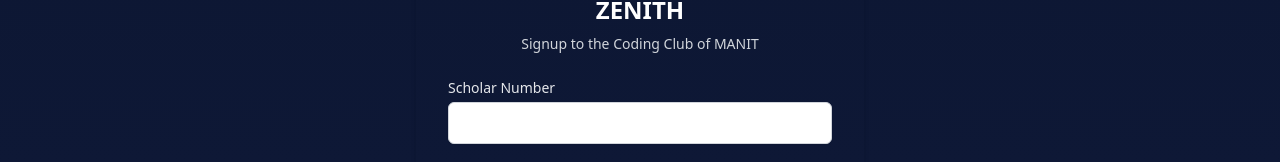
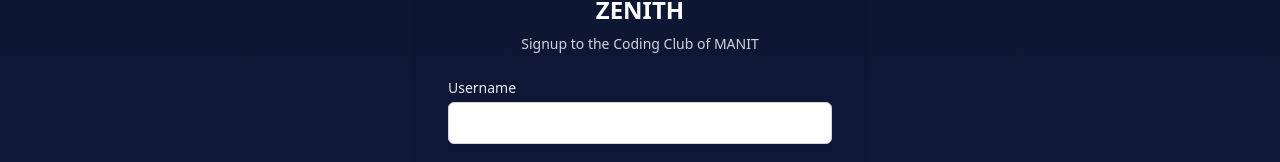
Before and after one commit to satya-supercluster/Zenith-Forum-Page, a React (Vite) app in the folder frontend/: page /signup in a window 1280 px wide. Shown: the part 232-394 px from the top of the page. Built offline with nearby package versions, Linux system fonts and the light colour scheme; no server answers.

Commit message:
fix: update label and format onClick handlers in Sidebar component

```diff
--- a/frontend/src/components/Authentication/SignUp.jsx
+++ b/frontend/src/components/Authentication/SignUp.jsx
@@ -81,7 +81,7 @@
               htmlFor="username"
               className="block text-sm font-medium text-gray-200"
             >
-              Scholar Number
+              Username
             </label>
             <input
               id="username"
--- a/frontend/src/layout/LeftSideBar.jsx
+++ b/frontend/src/layout/LeftSideBar.jsx
@@ -247,7 +247,10 @@
                     <motion.a
                       whileHover={{ backgroundColor: "rgba(0, 0, 0, 0.05)" }}
                       whileTap={{ scale: 0.95 }}
-                      onClick={()=>{sidebarHandler(item.name); toggleMobileMenu();}}
+                      onClick={() => {
+                        sidebarHandler(item.name);
+                        toggleMobileMenu();
+                      }}
                       className="flex items-center px-4 py-3 cursor-pointer"
                     >
                       <item.icon size={24} />
@@ -264,6 +267,7 @@
               <motion.a
                 whileHover={{ backgroundColor: "rgba(0, 0, 0, 0.05)" }}
                 whileTap={{ scale: 0.95 }}
+                onClick={logoutHandler}
                 className="flex items-center px-4 py-3 rounded-lg cursor-pointer"
               >
                 <LogOut size={24} />
```
